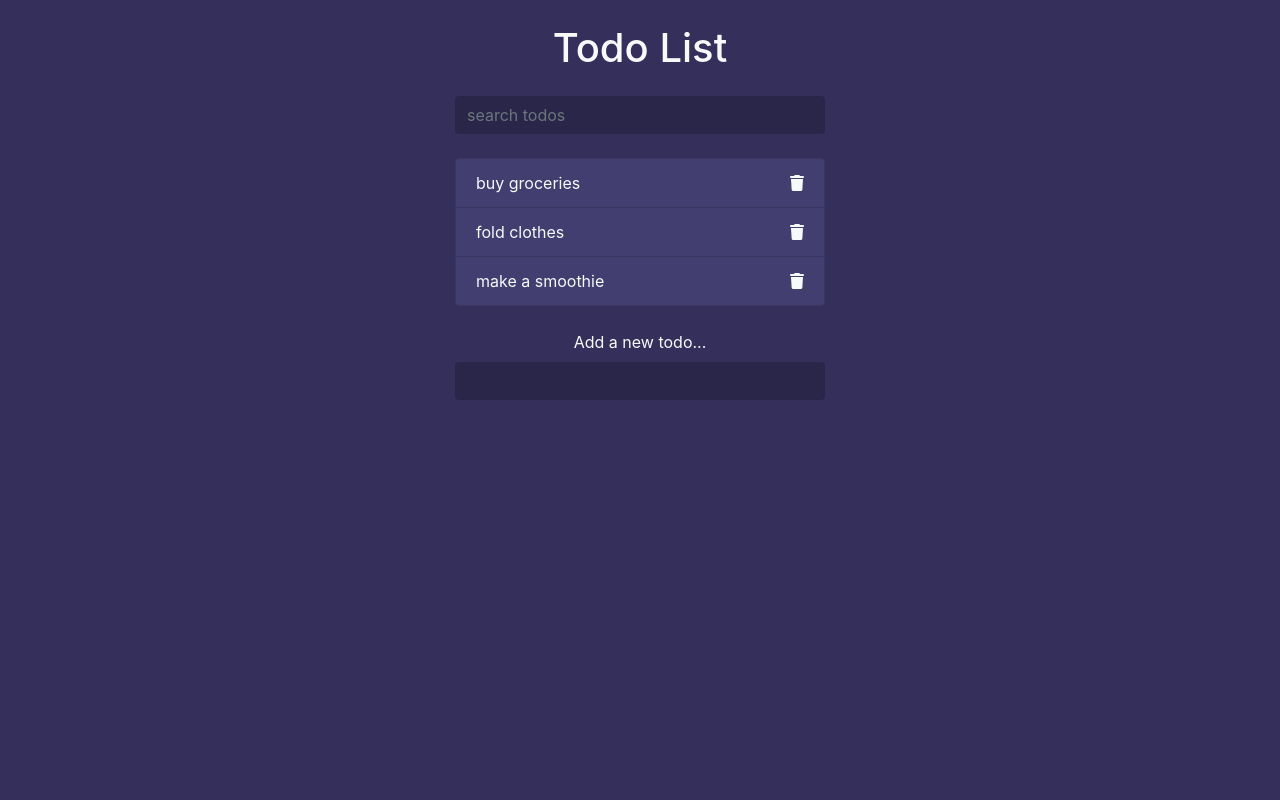
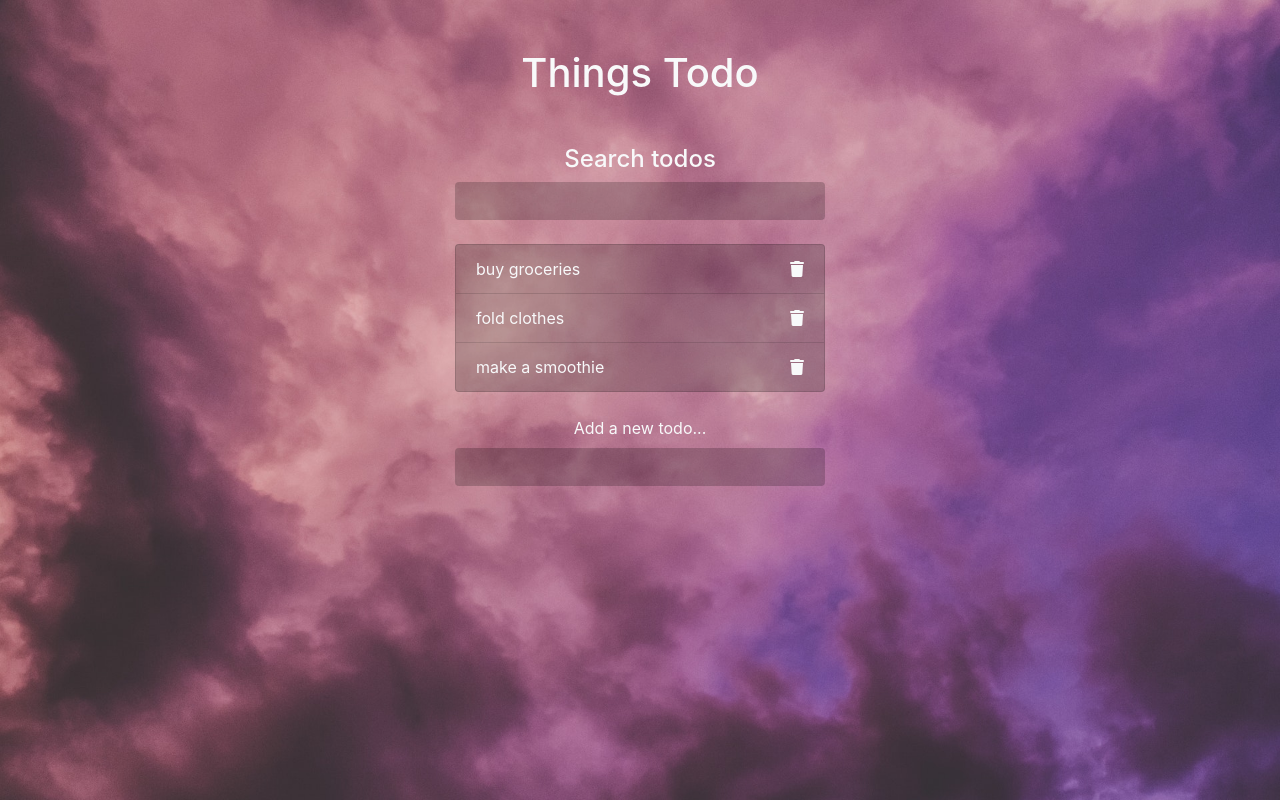
Before and after one commit to CraigPereira/Craig-Todo-List, a plain HTML site: page index.html in a window 1280 px wide. Drawn offline with nearby package versions, Linux system fonts and the light colour scheme.

Commit message:
Background and minor visual changes

```diff
--- a/index.html
+++ b/index.html
@@ -13,9 +13,10 @@
 		<div class="container">
 
 			<header class="text-center text-light my-4">
-				<h1 class="mb-4">Todo List</h1>
+				<h1 class="mb-4">Things Todo</h1>
+				<h4 class="mt-5">Search todos</h4>
 				<form class="search">
-					<input class="form-control m-auto" type="text" name="search" placeholder="search todos" />
+					<input class="form-control m-auto" type="text" name="search" />
 				</form>
 			</header>
 
--- a/styles.css
+++ b/styles.css
@@ -1,5 +1,10 @@
 body {
-	background: #352f5b;
+	/* background: #352f5b; */
+	/* border: 2px solid black; */
+  padding: 25px;
+  background: url('sky1.jpg');
+  background-repeat: no-repeat;
+  background-size: cover;
 }
 .container {
 	max-width: 400px;
@@ -12,7 +17,8 @@ input[type=text]:focus{
 	max-width: 400px;
 }
 .todos li{
-	background: #423e6f;
+	/* background: #423e6f; */
+	background: rgba(0, 0, 0, 0.2);
 }
 .delete{
 	cursor:	pointer;
```
Also changed, not shown: sky1.jpg (added).
